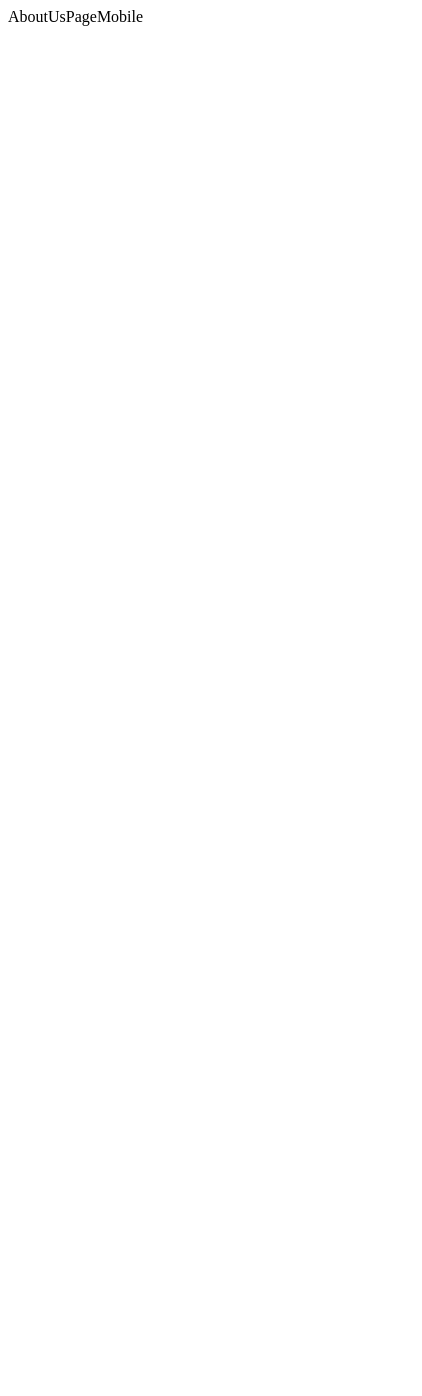
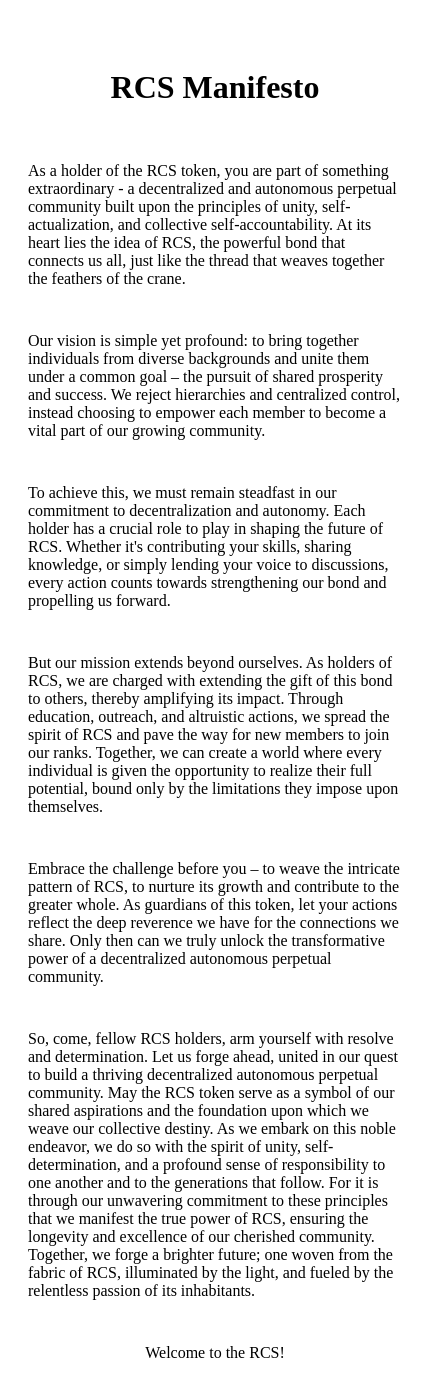
Before and after one commit to woodsmokeheart/rucryptosquad, a Next.js app: page /AboutUsPageSetting in a window 390 px wide. Shown: the top 1396 px of the page, 422 px wide, since content can reach past the window. Before the commit the page ends 844 px from the top, so only its background shows below. Built offline with nearby package versions, Linux system fonts and the light colour scheme.

Commit message:
added typed js and desktop and mobile screens for about us page

```diff
--- a/package.json
+++ b/package.json
@@ -15,7 +15,8 @@
     "react": "^18",
     "react-dom": "^18",
     "react-use-gesture": "^9.1.3",
-    "sass": "^1.69.5"
+    "sass": "^1.69.5",
+    "typed.js": "^2.1.0"
   },
   "devDependencies": {
     "@types/node": "^20",
--- a/src/app/about_us/page.tsx
+++ b/src/app/about_us/page.tsx
@@ -1,10 +1,11 @@
+"use client";
+import AboutUsPageSetting from "@/pages/AboutUsPageSetting";
 import dynamic from "next/dynamic";
-import Link from "next/link";
 
 function AboutUs() {
   return (
     <main>
-      <Link href="/">Home</Link>
+      <AboutUsPageSetting />
     </main>
   );
 }
--- a/src/components/about/ResponsiveScreens/AboutUsPageDesktop.tsx
+++ b/src/components/about/ResponsiveScreens/AboutUsPageDesktop.tsx
@@ -1,5 +1,12 @@
 import React from "react";
+import TypedText from "../TypedText/TypedText";
+import Header from "@/components/Header/Header";
 
 export const AboutUsPageDesktop = () => {
-  return <div>AboutUsPageDesktop</div>;
+  return (
+    <div className="d-flex justify-center">
+      <Header />
+      <TypedText />
+    </div>
+  );
 };
--- a/src/components/about/ResponsiveScreens/AboutUsPageMobile.tsx
+++ b/src/components/about/ResponsiveScreens/AboutUsPageMobile.tsx
@@ -1,9 +1,12 @@
-import React from 'react'
+import React from "react";
+import TypedText from "../TypedText/TypedText";
 
 const AboutUsPageMobile = () => {
   return (
-    <div>AboutUsPageMobile</div>
-  )
-}
+    <div>
+      <TypedText />
+    </div>
+  );
+};
 
-export default AboutUsPageMobile
+export default AboutUsPageMobile;
--- /dev/null
+++ b/src/components/about/TypedText/TypedText.module.scss
@@ -0,0 +1,11 @@
+.wrapper {
+  width: 100%;
+  max-width: 1000px;
+  padding: 150px;
+}
+
+@media (max-width: 1000px) {
+  .wrapper {
+    padding: 40px 20px;
+  }
+}
--- /dev/null
+++ b/src/components/about/TypedText/TypedText.tsx
@@ -0,0 +1,28 @@
+import React, { useEffect } from "react";
+import Typed from "typed.js";
+import aboutUsText from "../mock/aboutUsText";
+import styles from "./TypedText.module.scss";
+
+const TypedText = () => {
+  useEffect(() => {
+    const options = {
+      strings: [aboutUsText],
+      typeSpeed: 0,
+      showCursor: false,
+      startDelay: 0,
+    };
+
+    const typed = new Typed(".about-us-text", options);
+
+    return () => {
+      typed.destroy();
+    };
+  }, []);
+  return (
+    <div className={styles.wrapper}>
+      <div className="about-us-text" />
+    </div>
+  );
+};
+
+export default TypedText;
--- /dev/null
+++ b/src/components/about/mock/aboutUsText.ts
@@ -0,0 +1,20 @@
+// aboutUsText.js
+const aboutUsText = `
+<h1 style=text-align:center>RCS Manifesto </h1> </br>
+
+<p style=margin-bottom:10px;text-shadow: 1px 1px 2px black;>As a holder of the RCS token, you are part of something extraordinary - a decentralized and autonomous perpetual community built upon the principles of unity, self-actualization, and collective self-accountability. At its heart lies the idea of RCS, the powerful bond that connects us all, just like the thread that weaves together the feathers of the crane.</p></br>
+
+<p style=margin-bottom:10px>Our vision is simple yet profound: to bring together individuals from diverse backgrounds and unite them under a common goal – the pursuit of shared prosperity and success. We reject hierarchies and centralized control, instead choosing to empower each member to become a vital part of our growing community.</p></br>
+
+<p style=margin-bottom:10px>To achieve this, we must remain steadfast in our commitment to decentralization and autonomy. Each holder has a crucial role to play in shaping the future of RCS. Whether it's contributing your skills, sharing knowledge, or simply lending your voice to discussions, every action counts towards strengthening our bond and propelling us forward.</p></br>
+
+<p style=margin-bottom:10px>But our mission extends beyond ourselves. As holders of RCS, we are charged with extending the gift of this bond to others, thereby amplifying its impact. Through education, outreach, and altruistic actions, we spread the spirit of RCS and pave the way for new members to join our ranks. Together, we can create a world where every individual is given the opportunity to realize their full potential, bound only by the limitations they impose upon themselves.</p></br>
+
+<p style=margin-bottom:10px>Embrace the challenge before you – to weave the intricate pattern of RCS, to nurture its growth and contribute to the greater whole. As guardians of this token, let your actions reflect the deep reverence we have for the connections we share. Only then can we truly unlock the transformative power of a decentralized autonomous perpetual community.</p></br>
+
+<p style=margin-bottom:10px>So, come, fellow RCS holders, arm yourself with resolve and determination.   Let us forge ahead, united in our quest to build a thriving decentralized autonomous perpetual community. May the RCS token serve as a symbol of our shared aspirations and the foundation upon which we weave our collective destiny. As we embark on this noble endeavor, we do so with the spirit of unity, self-determination, and a profound sense of responsibility to one another and to the generations that follow. For it is through our unwavering commitment to these principles that we manifest the true power of RCS, ensuring the longevity and excellence of our cherished community. Together, we forge a brighter future; one woven from the fabric of RCS, illuminated by the light, and fueled by the relentless passion of its inhabitants. </p></br>
+
+<p style=text-align:center>Welcome to the RCS!</p>
+`;
+
+export default aboutUsText;
```
Also changed, not shown: 1 other file (tests, documents, lock files or other folders).
